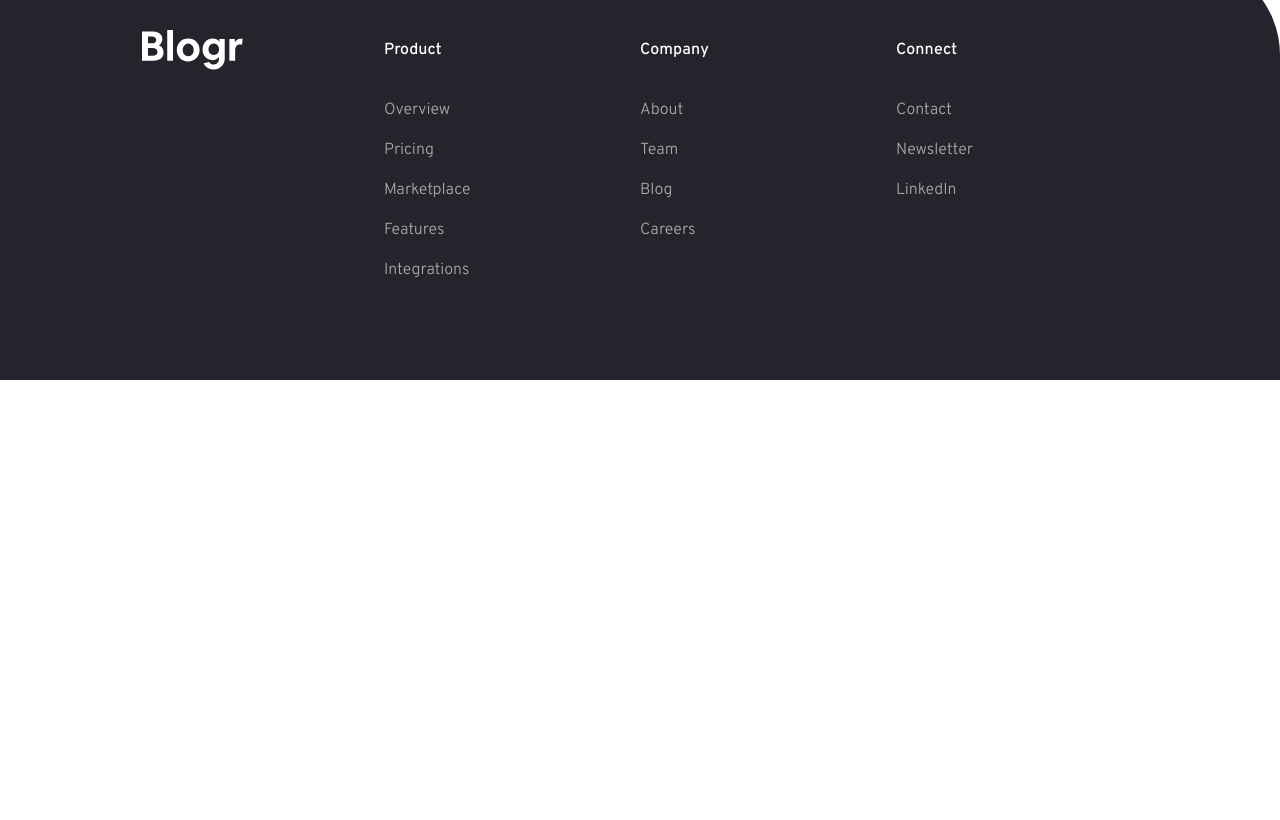
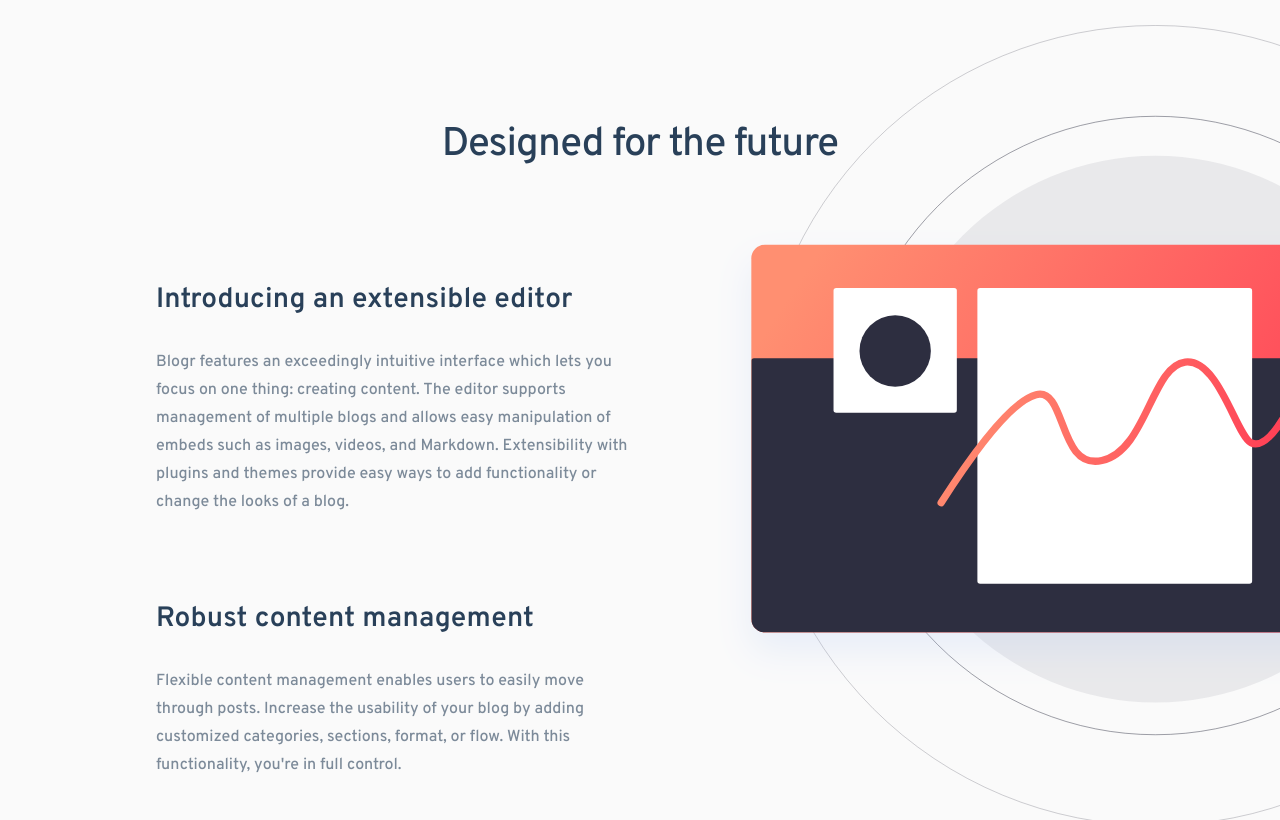
Before and after one commit to thien2218/blogr, a Next.js app: page / in a window 1280 px wide. Shown: the part 640-1460 px from the top of the page. Before the commit the page ends 1020 px from the top, so only its background shows below. Built offline with nearby package versions, Linux system fonts and the light colour scheme.

Commit message:
Add first section of main content

```diff
--- /dev/null
+++ b/components/Section1.jsx
@@ -0,0 +1,38 @@
+import Image from 'next/image';
+import editorIllus from '../images/illustration-editor-desktop.svg';
+
+const Section1 = () => {
+   return (
+      <div className="section1">
+         <div className="section1-content">
+            <div className="section1-head1">
+               <span>
+                  Designed for the future
+               </span>
+            </div>
+
+            <div className="content1">
+               <div className="section1-head2">Introducing an extensible editor</div>
+
+               <div className="section1-text">
+                  Blogr features an exceedingly intuitive interface which lets you focus on one thing: creating content. The editor supports management of multiple blogs and allows easy manipulation of embeds such as images, videos, and Markdown. Extensibility with plugins and themes provide easy ways to add functionality or change the looks of a blog.
+               </div>
+            </div>
+
+            <div className="content2">
+               <div className="section1-head2">Robust content management</div>
+
+               <div className="section1-text">
+                  Flexible content management enables users to easily move through posts. Increase the usability of your blog by adding customized categories, sections, format, or flow. With this functionality, you're in full control.
+               </div>
+            </div>
+         </div>
+
+         <div className="editor-illustration no-cursor">
+            <Image src={editorIllus} />
+         </div>
+      </div>
+   )
+}
+
+export default Section1
--- a/components/Footer.jsx
+++ b/components/structure/Footer.jsx
@@ -1,5 +1,5 @@
 import Image from 'next/image';
-import logo from '../images/logo.svg';
+import logo from '../../images/logo.svg';
 
 const Footer = () => {
    return (
--- a/components/Header.jsx
+++ b/components/structure/Header.jsx
@@ -1,11 +1,11 @@
 import Nav from "./Nav";
 import Image from 'next/image';
-import intro from '../images/bg-pattern-intro-desktop.svg';
+import intro from '../../images/bg-pattern-intro-desktop.svg';
 
 const Header = () => {
    return (
       <div className="header">
-         <div className="intro-icon">
+         <div className="intro-icon no-cursor">
             <Image src={intro} />
          </div>
 
--- a/components/Nav.jsx
+++ b/components/structure/Nav.jsx
@@ -1,6 +1,6 @@
 import Image from 'next/image';
-import logo from '../images/logo.svg';
-import arrow from '../images/icon-arrow-light.svg';
+import logo from '../../images/logo.svg';
+import arrow from '../../images/icon-arrow-light.svg';
 
 const Nav = () => {
    return (
--- a/pages/_app.js
+++ b/pages/_app.js
@@ -1,5 +1,5 @@
 import '../styles/globals.css';
-import Layout from '../components/Layout'
+import Layout from '../components/structure/Layout'
 
 function MyApp({ Component, pageProps }) {
 	return (
--- a/pages/index.js
+++ b/pages/index.js
@@ -1,9 +1,9 @@
-import Header from "../components/Header";
+import Section1 from "../components/Section1";
 
 export default function Home() {
    return (
-      <div>
-
-      </div>
+      <>
+         <Section1 />
+      </>
    )
 }
--- a/styles/globals.css
+++ b/styles/globals.css
@@ -1,6 +1,7 @@
 @import url('https://fonts.googleapis.com/css2?family=Overpass:wght@300;500;600&family=Ubuntu:wght@400;500;700&display=swap');
 @import url(./header.css);
 @import url(./footer.css);
+@import url(./main.css);
 
 html,
 body {
@@ -40,10 +41,16 @@ li {
 .container {
    width: 100vw;
    display: flex;
+   background-color: #FAFAFA;
    justify-content: center;
 }
 
 .wrapper {
    width: 100%;
+   overflow: hidden;
    max-width: 1440px;
 }
+
+.no-cursor {
+   pointer-events: none;
+}
--- /dev/null
+++ b/styles/main.css
@@ -0,0 +1,56 @@
+.main {
+   width: 100%;
+   margin-top: 65px;
+   margin-bottom: 120px;
+   color: #294059;
+}
+
+.section1 {
+   position: relative;
+   width: 100%;
+   display: grid;
+   grid-template-columns: 1fr 1fr;
+}
+
+.editor-illustration {
+   position: relative;
+   width: calc(100% + 200px);
+   right: -75px;
+}
+
+.section1-head1 {
+   position: relative;
+   font-size: 40px;
+   letter-spacing: -0.025em;
+   display: flex;
+   justify-content: flex-end;
+   padding-bottom: 112px;
+   margin-top: 95px;
+}
+
+.section1-head1 span {
+   position: relative;
+   transform: translateX(50%);
+}
+
+.section1-content {
+   position: relative;
+   z-index: 2;
+   padding-left: 156px;
+}
+
+.content1 {
+   margin-bottom: 85px;
+}
+
+.section1-head2 {
+   font-size: 28px;
+   letter-spacing: 0.007em;
+   font-weight: 600;
+   margin-bottom: 30px;
+}
+
+.section1-text {
+   opacity: .6;
+   line-height: 175%;
+}
```
Also changed, not shown: components/structure/Layout.jsx (renamed from components/Layout.jsx), components/structure/Main.jsx (renamed from components/Main.jsx).
